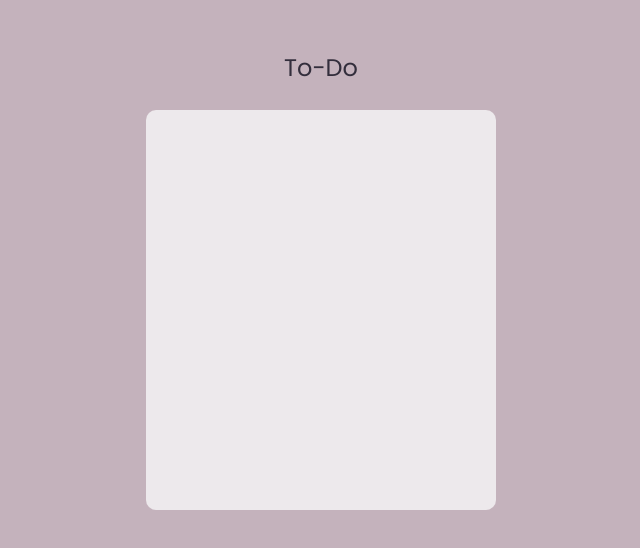
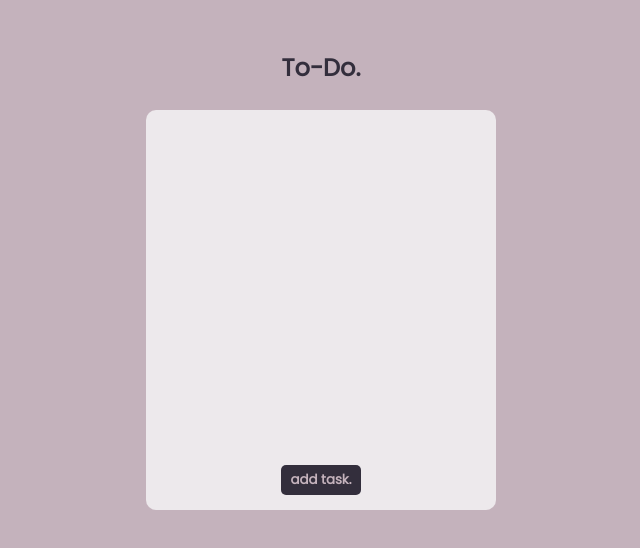
Before and after one commit to nuccaa99/to-do-listv2, a React (Create React App) app: page / in a window 1280 px wide. Shown: the top 548 px of the page, without its empty margins (319-959 px from the left). Built offline with nearby package versions, Linux system fonts and the light colour scheme.

Commit message:
added add button

```diff
--- a/src/components/App.js
+++ b/src/components/App.js
@@ -5,9 +5,10 @@ const App = () => {
     return (
         <div className="container">
             <div className="wrapper">
-                <header>To-Do</header>
+                <header>To-Do.</header>
                 <div className="list--container">
-
+                    <div className="list"></div>
+                    <button className="list--button">add task.</button>
                 </div>
             </div>
         </div>
--- a/src/style.css
+++ b/src/style.css
@@ -36,6 +36,7 @@ body,
 
 header {
     font-size: 1.5em;
+    font-weight: bold;
     color: var(--main-dark-color);
 }
 
@@ -44,4 +45,20 @@ header {
     height: 400px;
     width: 350px;
     border-radius: 10px;
+    display: flex;
+    flex-direction: column;
+    align-items: center;
 }
+
+.list--button {
+    cursor: pointer;
+    margin: 15px;
+    margin-top: auto;
+    width: 80px;
+    height: 30px;
+    background-color: var(--main-dark-color);
+    border: none;
+    border-radius: 5px;
+    color: var(--main-light-color);
+    font-weight: bold;
+}
```
